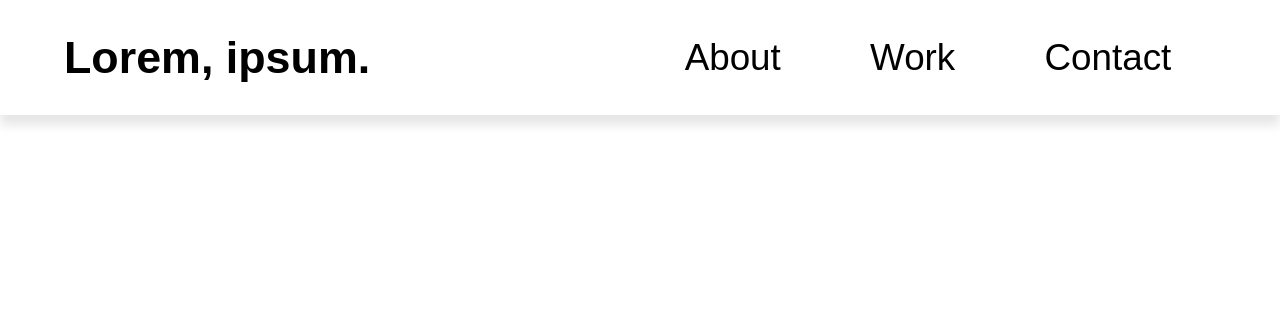
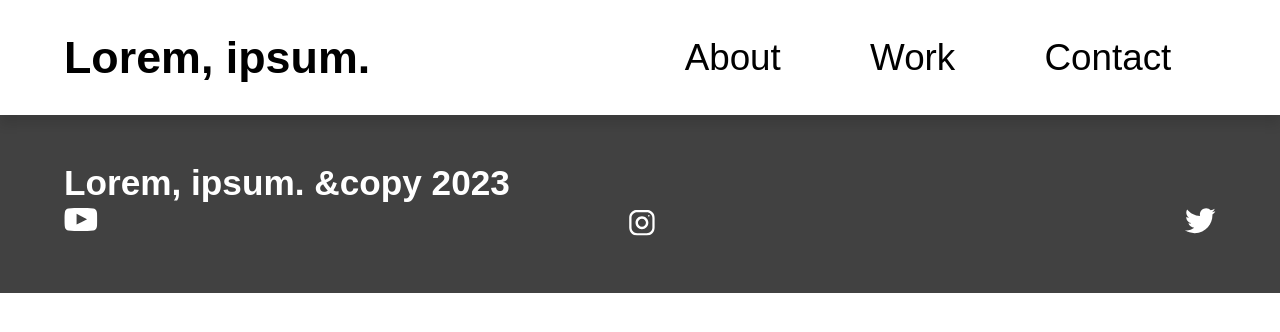
Before and after one commit to mehradi-github/ref-landingpage-photography, a React (Create React App) app: page / in a window 1280 px wide. Shown: the top 332 px of the page. Built offline with nearby package versions, Linux system fonts and the light colour scheme; a web font is replaced by a local one.

Commit message:
Adding footer

```diff
--- a/src/App.scss
+++ b/src/App.scss
@@ -1,4 +1,4 @@
-@use "global";
+@import "variables";
 
 * {
   margin: 0;
@@ -55,6 +55,24 @@ nav {
   justify-content: space-around;
   flex: 1 1 20rem;
 }
+footer {
+  background: $background-color;
+  color: white;
+  display: flex;
+  padding: 3rem 5%;
+  align-items: center;
+  flex-wrap: wrap;
+  ul {
+    display: flex;
+    flex: 1 1 40rem;
+    justify-content: space-between;
+    align-items: center;
+  }
+  h4 {
+    flex: 3 1 40rem;
+    font-size: calc(1.4rem + 1vw);
+  }
+}
 
 // Animations
 @keyframes opening {
--- a/src/App.tsx
+++ b/src/App.tsx
@@ -1,5 +1,7 @@
 import React from "react";
-import logo from "./logo.svg";
+import youtube from "./assets/img/youtube-symbol 1.svg";
+import instagram from "./assets/img/instagram 1.svg";
+import twitter from "./assets/img/twitter 1.svg";
 import "./App.scss";
 
 function App() {
@@ -27,6 +29,27 @@ function App() {
           <span className="line3"></span>
         </div>
       </header>
+      <main></main>
+      <footer>
+        <h4> Lorem, ipsum. &copy 2023</h4>
+        <ul>
+          <li>
+            <a href="#">
+              <img src={youtube} alt="youtube" />
+            </a>
+          </li>
+          <li>
+            <a href="#">
+              <img src={instagram} alt="instagram" />
+            </a>
+          </li>
+          <li>
+            <a href="#">
+              <img src={twitter} alt="twitter" />
+            </a>
+          </li>
+        </ul>
+      </footer>
     </div>
   );
 }
```
Also changed, not shown: src/_variables.scss (renamed from src/_global.scss).
